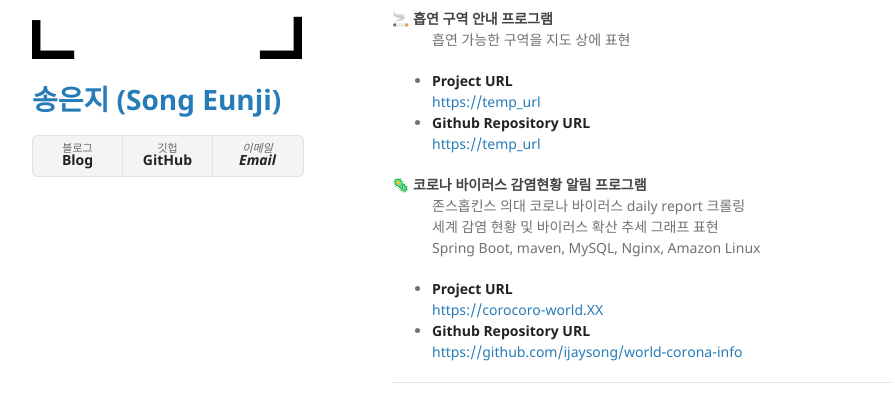
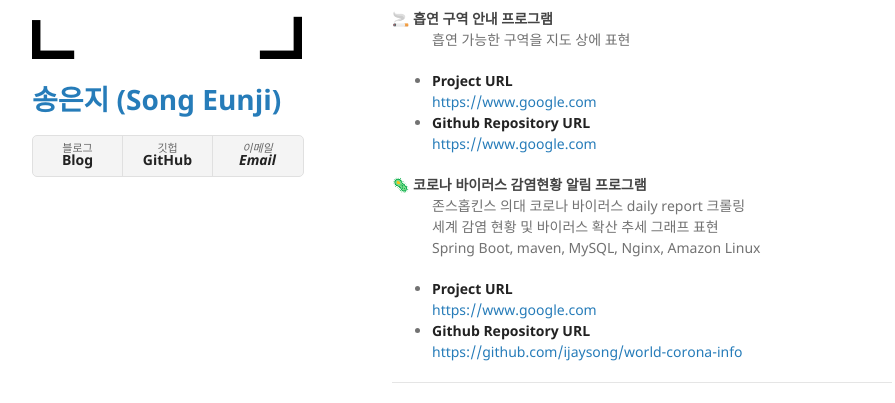
Before and after one commit to ijaysong/portfolio-about-me, a Jekyll site: the page built from index.md, in a window 1280 px wide and 900 px high, scrolled down 1498 px. Shown: the part 168-571 px from the top of the window, without its empty margins (178-1073 px from the left). Built offline with Jekyll 4.4.1, drawn with Linux system fonts in a browser that asks for light colours; our own code applies the rules of GitHub Pages for plain Markdown files.

Commit message:
fix temporary url

```diff
--- a/index.md
+++ b/index.md
@@ -79,10 +79,11 @@ layout: default
   <dd>흡연 가능한 구역을 지도 상에 표현</dd>
 </dl>
 
+<!-- TODO URL 수정 필요 -->
 * **Project URL**
-  <https://temp_url>
+  <https://www.google.com>
 * **Github Repository URL**
-  <https://temp_url>
+  <https://www.google.com>
 
 <dl>
   <dt>🦠 코로나 바이러스 감염현황 알림 프로그램</dt>
@@ -93,7 +94,7 @@ layout: default
 
 <!-- TODO URL 수정 필요 -->
 * **Project URL**
-  <https://corocoro-world.XX>
+  <https://www.google.com>
 * **Github Repository URL**
   <https://github.com/ijaysong/world-corona-info>
 
```
